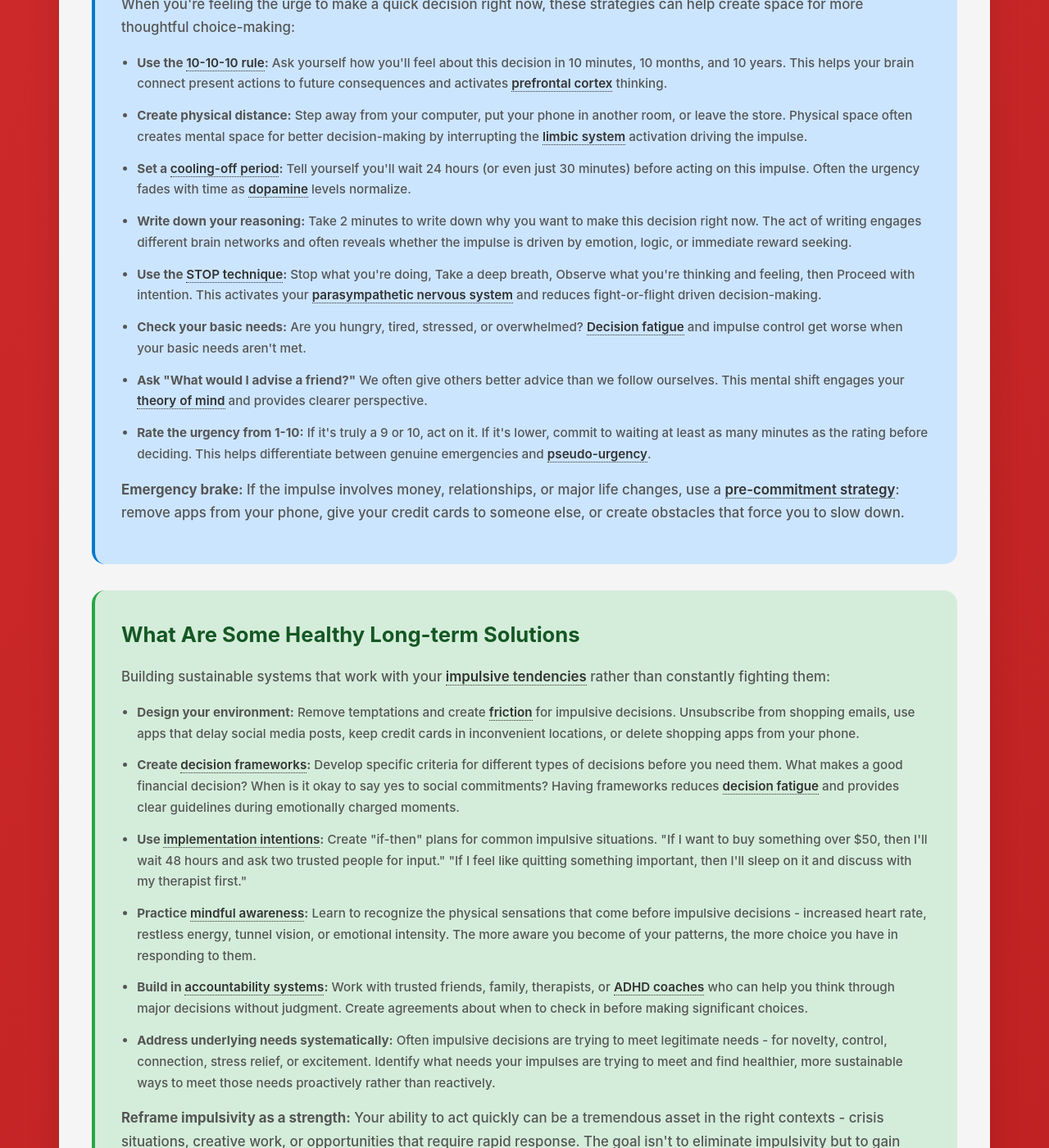
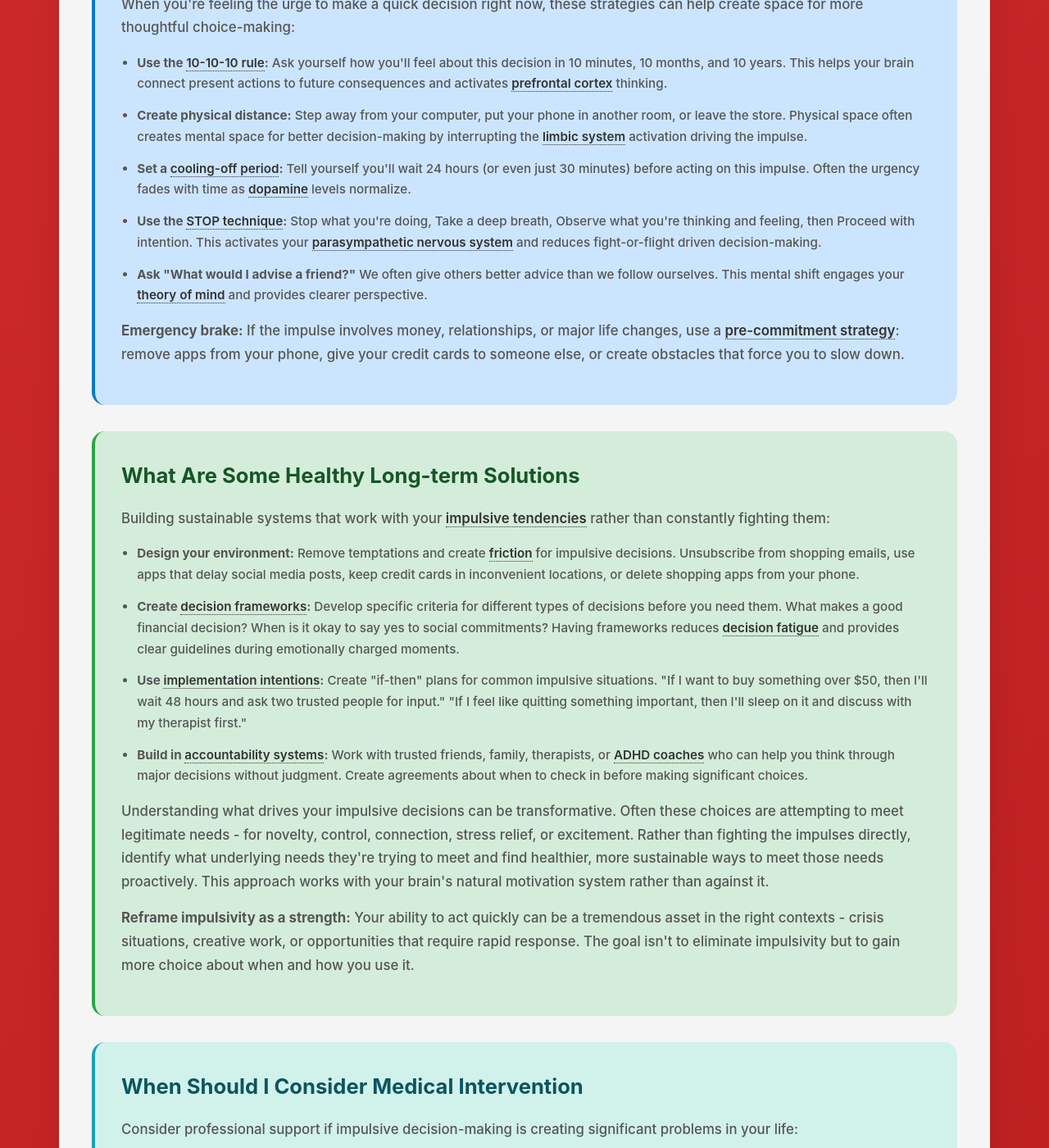
Before and after one commit to neurodivergent-survival-guide/neurodivergent-survival-guide, a Jekyll site: the page built from struggles/impulsive-decision-making.html, in a window 1280 px wide and 1400 px high, scrolled down 2359 px. Shown: the whole window at 82% size. Built offline with Jekyll 4.4.1, drawn with Linux system fonts in a browser that asks for light colours.

Commit message:
Update impulsive-decision-making.html

```diff
--- a/struggles/impulsive-decision-making.html
+++ b/struggles/impulsive-decision-making.html
@@ -74,11 +74,8 @@ search_terms: ["act without thinking first", "regret decisions immediately", "ca
             <li><strong>Use the <a class="jargon">10-10-10 rule<span class="tooltip">Ask yourself: How will I feel about this decision in 10 minutes, 10 months, and 10 years?</span></a>:</strong> Ask yourself how you'll feel about this decision in 10 minutes, 10 months, and 10 years. This helps your brain connect present actions to future consequences and activates <a class="jargon">prefrontal cortex<span class="tooltip">Brain region responsible for executive functions including decision-making, impulse control, and planning</span></a> thinking.</li>
             <li><strong>Create physical distance:</strong> Step away from your computer, put your phone in another room, or leave the store. Physical space often creates mental space for better decision-making by interrupting the <a class="jargon">limbic system<span class="tooltip">Brain structures involved in emotion and immediate reward processing</span></a> activation driving the impulse.</li>
             <li><strong>Set a <a class="jargon">cooling-off period<span class="tooltip">A predetermined amount of time to wait before making important decisions</span></a>:</strong> Tell yourself you'll wait 24 hours (or even just 30 minutes) before acting on this impulse. Often the urgency fades with time as <a class="jargon">dopamine<span class="tooltip">A neurotransmitter that helps control movement, motivation, and pleasure</span></a> levels normalize.</li>
-            <li><strong>Write down your reasoning:</strong> Take 2 minutes to write down why you want to make this decision right now. The act of writing engages different brain networks and often reveals whether the impulse is driven by emotion, logic, or immediate reward seeking.</li>
             <li><strong>Use the <a class="jargon">STOP technique<span class="tooltip">Stop what you're doing, Take a breath, Observe your thoughts and feelings, Proceed mindfully</span></a>:</strong> Stop what you're doing, Take a deep breath, Observe what you're thinking and feeling, then Proceed with intention. This activates your <a class="jargon">parasympathetic nervous system<span class="tooltip">The part of your nervous system that promotes calm, thoughtful responses</span></a> and reduces fight-or-flight driven decision-making.</li>
-            <li><strong>Check your basic needs:</strong> Are you hungry, tired, stressed, or overwhelmed? <a class="jargon">Decision fatigue<span class="tooltip">Mental exhaustion from making too many choices, which can lead to either avoiding decisions or making increasingly impulsive ones</span></a> and impulse control get worse when your basic needs aren't met.</li>
             <li><strong>Ask "What would I advise a friend?"</strong> We often give others better advice than we follow ourselves. This mental shift engages your <a class="jargon">theory of mind<span class="tooltip">The ability to understand thoughts and feelings of others, which can provide clearer perspective on your own situation</span></a> and provides clearer perspective.</li>
-            <li><strong>Rate the urgency from 1-10:</strong> If it's truly a 9 or 10, act on it. If it's lower, commit to waiting at least as many minutes as the rating before deciding. This helps differentiate between genuine emergencies and <a class="jargon">pseudo-urgency<span class="tooltip">Feeling that something must be done immediately when there's actually no time pressure</span></a>.</li>
         </ul>
 
         <div class="highlight-box">
@@ -94,10 +91,10 @@ search_terms: ["act without thinking first", "regret decisions immediately", "ca
             <li><strong>Design your environment:</strong> Remove temptations and create <a class="jargon">friction<span class="tooltip">Intentional obstacles that slow down impulsive actions to create space for better decisions</span></a> for impulsive decisions. Unsubscribe from shopping emails, use apps that delay social media posts, keep credit cards in inconvenient locations, or delete shopping apps from your phone.</li>
             <li><strong>Create <a class="jargon">decision frameworks<span class="tooltip">Pre-established criteria and processes for making choices that reduce reliance on in-the-moment judgment</span></a>:</strong> Develop specific criteria for different types of decisions before you need them. What makes a good financial decision? When is it okay to say yes to social commitments? Having frameworks reduces <a class="jargon">decision fatigue<span class="tooltip">Mental exhaustion from making too many choices, which can lead to either avoiding decisions or making increasingly impulsive ones</span></a> and provides clear guidelines during emotionally charged moments.</li>
             <li><strong>Use <a class="jargon">implementation intentions<span class="tooltip">If-then plans that specify what you'll do in specific situations, reducing the need for in-the-moment decision-making</span></a>:</strong> Create "if-then" plans for common impulsive situations. "If I want to buy something over $50, then I'll wait 48 hours and ask two trusted people for input." "If I feel like quitting something important, then I'll sleep on it and discuss with my therapist first."</li>
-            <li><strong>Practice <a class="jargon">mindful awareness<span class="tooltip">Noticing thoughts, feelings, and urges without immediately acting on them</span></a>:</strong> Learn to recognize the physical sensations that come before impulsive decisions - increased heart rate, restless energy, tunnel vision, or emotional intensity. The more aware you become of your patterns, the more choice you have in responding to them.</li>
             <li><strong>Build in <a class="jargon">accountability systems<span class="tooltip">External structures or people that help you stick to your intended decision-making process</span></a>:</strong> Work with trusted friends, family, therapists, or <a class="jargon">ADHD coaches<span class="tooltip">Professionals who specialize in helping people with ADHD develop practical life management skills</span></a> who can help you think through major decisions without judgment. Create agreements about when to check in before making significant choices.</li>
-            <li><strong>Address underlying needs systematically:</strong> Often impulsive decisions are trying to meet legitimate needs - for novelty, control, connection, stress relief, or excitement. Identify what needs your impulses are trying to meet and find healthier, more sustainable ways to meet those needs proactively rather than reactively.</li>
         </ul>
+
+        <p>Understanding what drives your impulsive decisions can be transformative. Often these choices are attempting to meet legitimate needs - for novelty, control, connection, stress relief, or excitement. Rather than fighting the impulses directly, identify what underlying needs they're trying to meet and find healthier, more sustainable ways to meet those needs proactively. This approach works with your brain's natural motivation system rather than against it.</p>
 
         <div class="highlight-box">
             <p><strong>Reframe impulsivity as a strength:</strong> Your ability to act quickly can be a tremendous asset in the right contexts - crisis situations, creative work, or opportunities that require rapid response. The goal isn't to eliminate impulsivity but to gain more choice about when and how you use it.</p>
```
